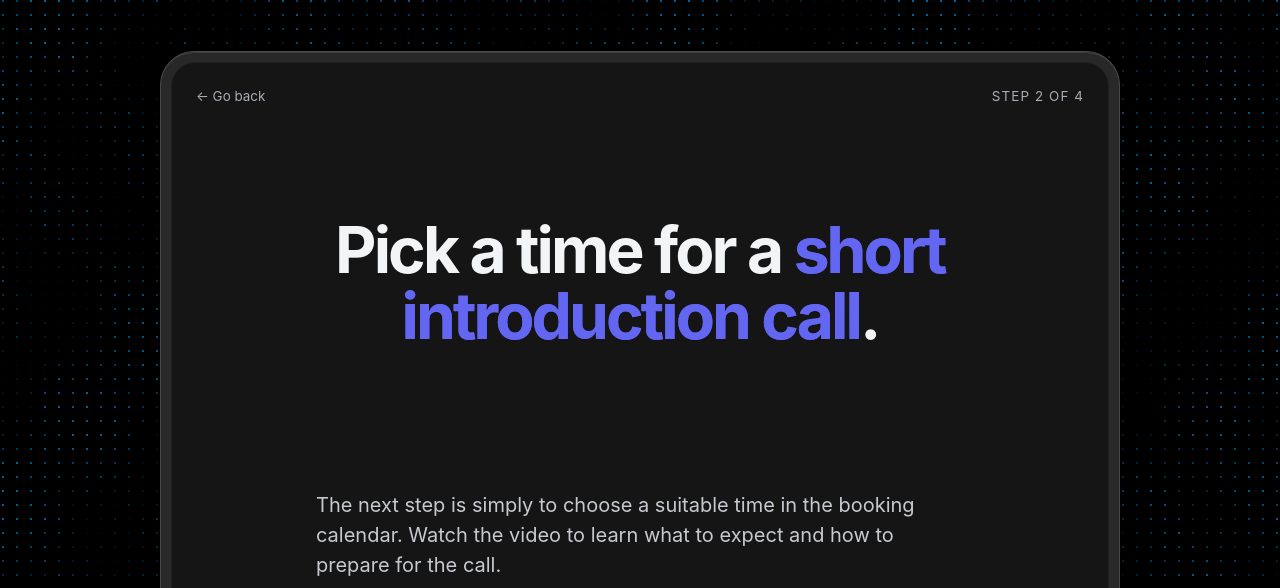
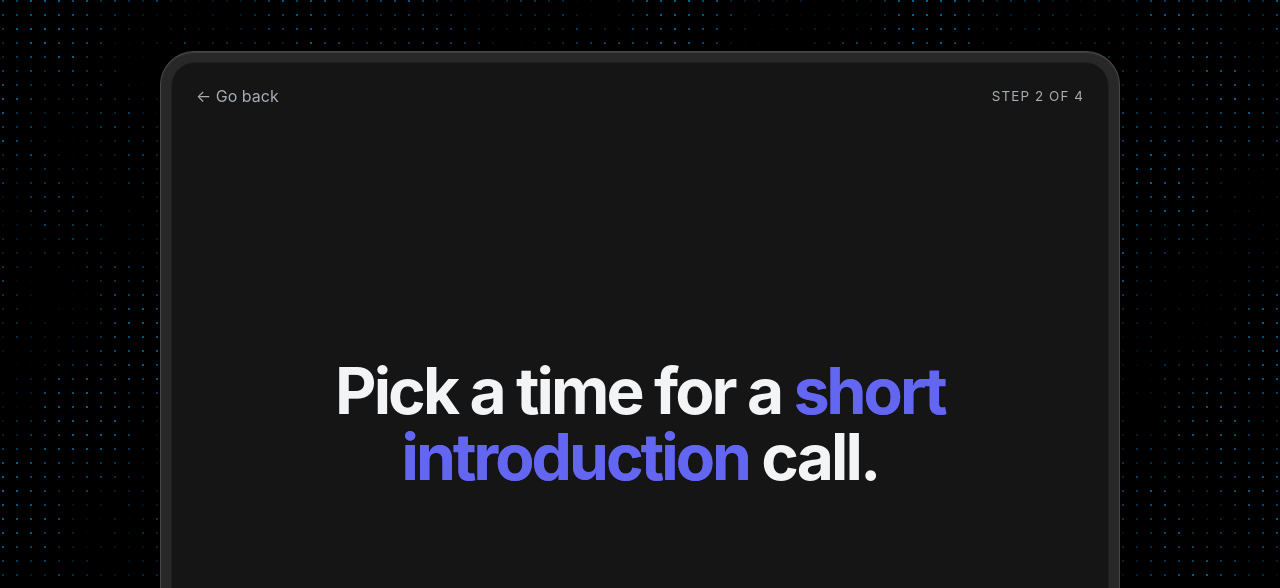
Before and after one commit to kristianneuhen/NeuhenAI, a Flask app: page /how-it-works in a window 1280 px wide. Shown: the top 588 px of the page. Run offline with Flask 3, Linux system fonts and the light colour scheme; the visitor is signed in with stand-in values (Sample User, id 1).

Commit message:
Adjust booking panel spacing and content

```diff
--- a/static/styles.css
+++ b/static/styles.css
@@ -90,7 +90,7 @@ body:has(.hero-outside) { padding: 0; }
 
 .back-link {
   color: #a8adb5;
-  font-size: .84rem;
+  font-size: 1rem;
   text-decoration: none;
 }
 
@@ -174,6 +174,7 @@ body:has(.hero-outside) { padding: 0; }
 .acquire-intro .hero-title + .lead { text-align: left !important; }
 .funnel-card--acquire .video-embed { margin-top: 10px; }
 .registration-intro + .video-embed { margin-top: 10px; }
+.registration-intro { margin-top: clamp(120px, 11vw, 210px); }
 .eyebrow { color: #c9cdd2; font-weight: 750; margin: 0 0 12px; }
 .hero-eyebrow { color: #6366f1; font-size: clamp(1rem, 1.8vw, 1.25rem); font-weight: 500; letter-spacing: .01em; }
 .hero-title { font-size: clamp(2.8rem, 6.5vw, 5.4rem); font-weight: 500; letter-spacing: -.05em; }
--- a/templates/registration.html
+++ b/templates/registration.html
@@ -5,19 +5,13 @@
 {% block content %}
 <section class="funnel-card">
   <div class="acquire-intro registration-intro">
-    <h1 class="hero-title">Pick a time for a <span class="acquire-accent">short introduction call</span>.</h1>
+    <h1 class="hero-title">Pick a time for a <span class="acquire-accent">short introduction</span> call.</h1>
     <p class="lead">The next step is simply to choose a suitable time in the booking calendar. Watch the video to learn what to expect and how to prepare for the call.</p>
   </div>
 
   {% set video = videos.booking_guidance %}
   {% include "_video_embed.html" %}
 
-  <ol class="simple-list">
-    <li>Open the calendar.</li>
-    <li>Choose an available time that works for you.</li>
-    <li>Complete the booking details in Google Calendar.</li>
-  </ol>
-
   <a class="button button--primary" href="{{ url_for('book') }}">Open the booking step</a>
 </section>
 {% endblock %}
```
